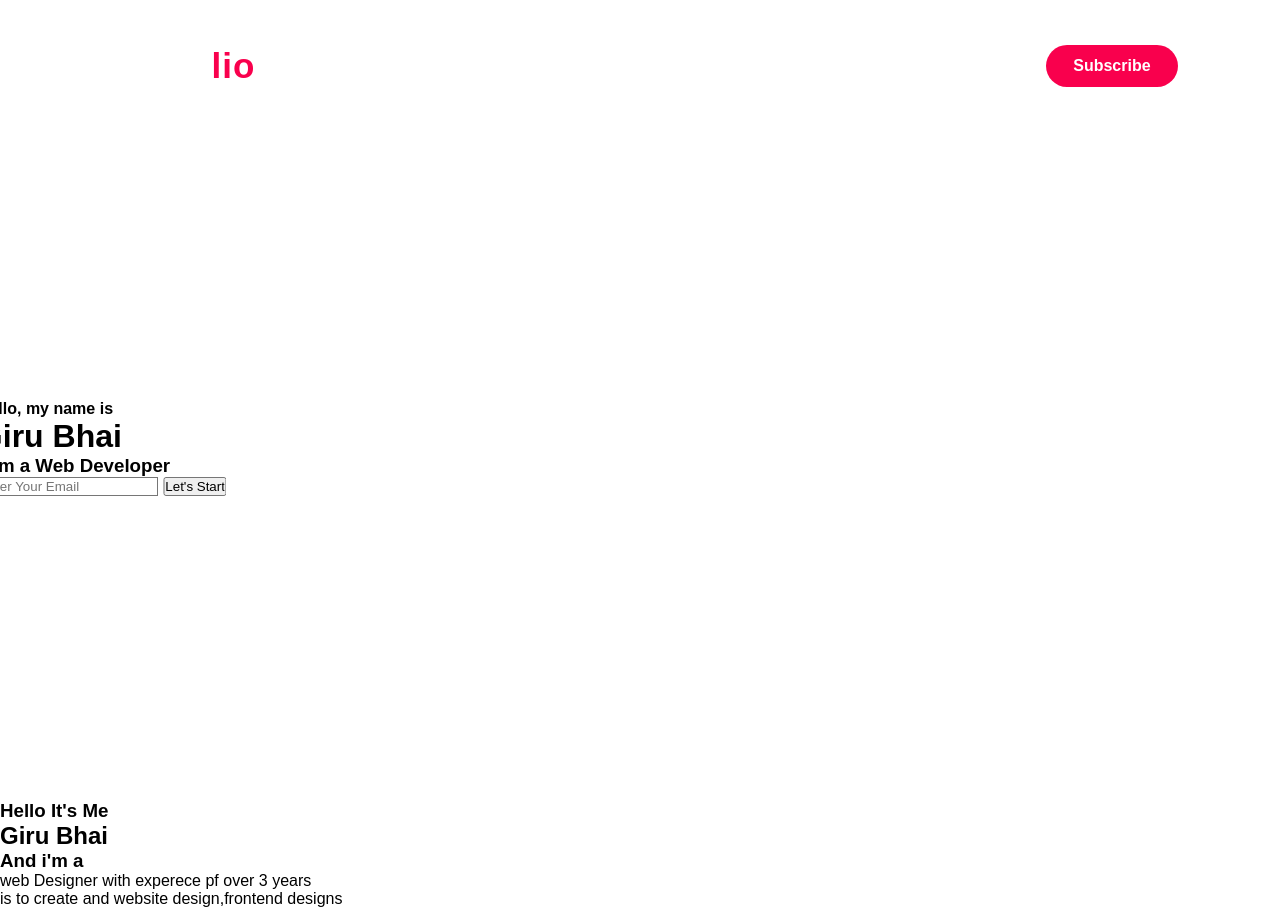
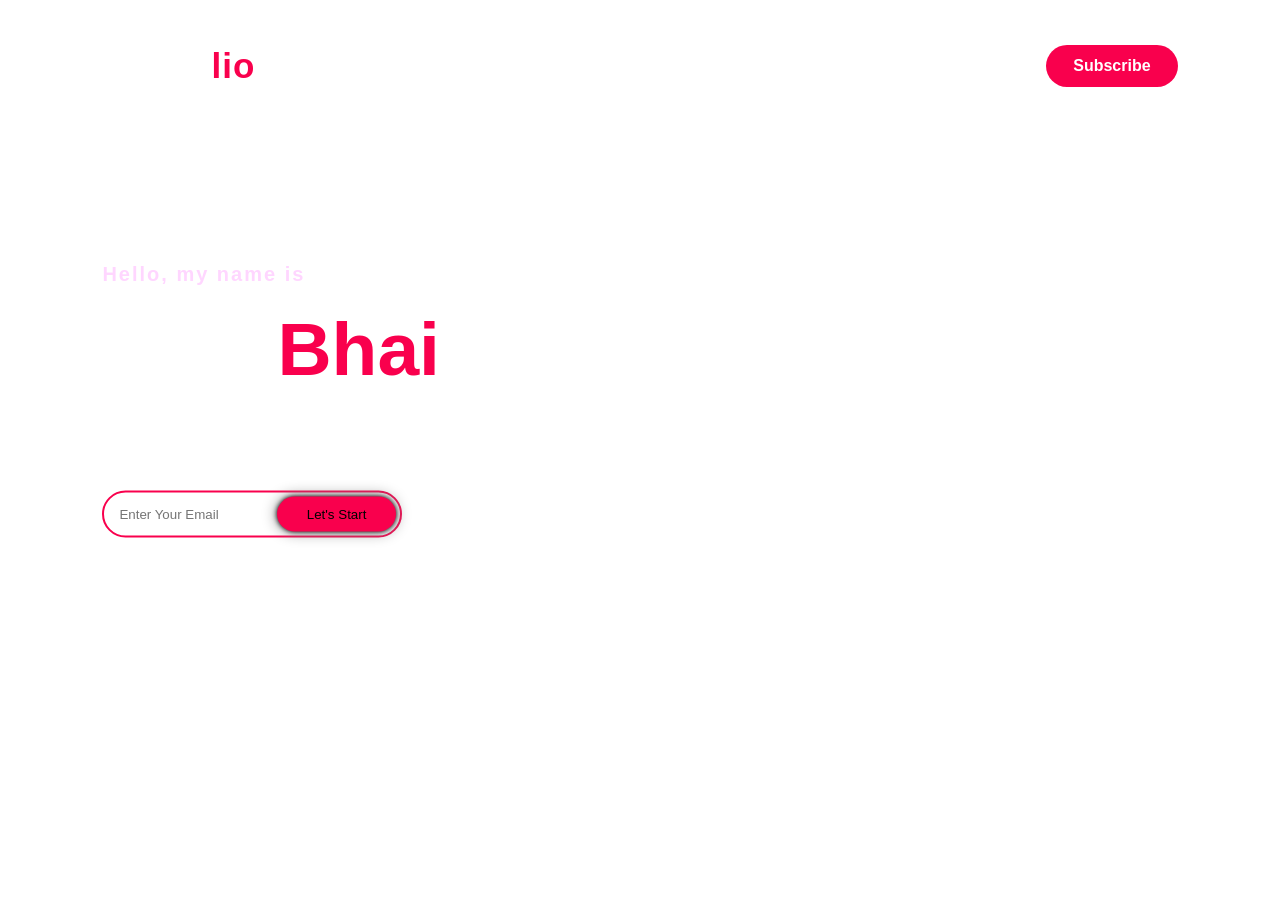
Before and after one commit to girubhai12/Portfolio, a plain HTML site: page index.html in a window 1280 px wide. After the commit the page ends 800 px from the top, so only its background shows below. Drawn offline with Linux system fonts and the light colour scheme.

```diff
--- a/index.html
+++ b/index.html
@@ -28,7 +28,7 @@
 
         <div class="content">
             <h4>Hello, my name is </h4>
-            <h1>Giru Bhai</h1>
+            <h1>Giru <span> Bhai </span></h1>
             <h3>I'am a Web Developer</h3>
             <div class="newslatter">
                 <form action="">
@@ -40,20 +40,7 @@
         </div>
     </div>
 
-    </header>
-    <section class="home">
-        <div class="home-container">
-            <h3>Hello It's Me </h3>
-            <h1>Giru Bhai</h1>
-            <h3>And i'm a </h3>
-            <p>web Designer with experece pf over 3 years
-                <br> is to create and website design,frontend designs
-            </p>
-            <div class="home-sci">
 
-            </div>
-        </div>
-    </section>
 
 </body>
 </html>
--- a/style.css
+++ b/style.css
@@ -72,5 +72,48 @@ nav ul li a:hover{
     position: absolute;
     top: 50%;
     left: 8%;
-    transform: translate(-50%);
+    transform: translateY(-50%);
 }
+h1{
+    color: white;
+    margin: 20px 0px 20px;
+    font-size: 75px;
+}
+
+h3{
+
+    color: white;
+    font-size: 25px;
+    margin-bottom: 50px;
+    letter-spacing: 1px;
+}
+h4{
+    color: #fcfc;
+    letter-spacing: 2px;
+    font-size: 20px;
+}
+.newslatter form{
+    width: 300px;
+    max-width: 100%;
+    position: relative;
+
+}
+.newslatter form input:first-child{
+    display: inline-block;
+    width: 100%;
+    padding: 14px 130px 14px 15px;
+    border: 2px solid #f9004d;
+    border-radius: 30px;
+}
+.newslatter form input:last-child{
+    position: absolute;
+    display: inline-block;
+    outline: none;
+    border: none;
+    padding: 10px 30px;
+    border-radius: 30px;
+    background-color: #f9004d;
+    box-shadow: 0px 0px 5px #000, 0px 0px 15px #858585;
+    top: 6px;
+    right: 6px;
+}
```
